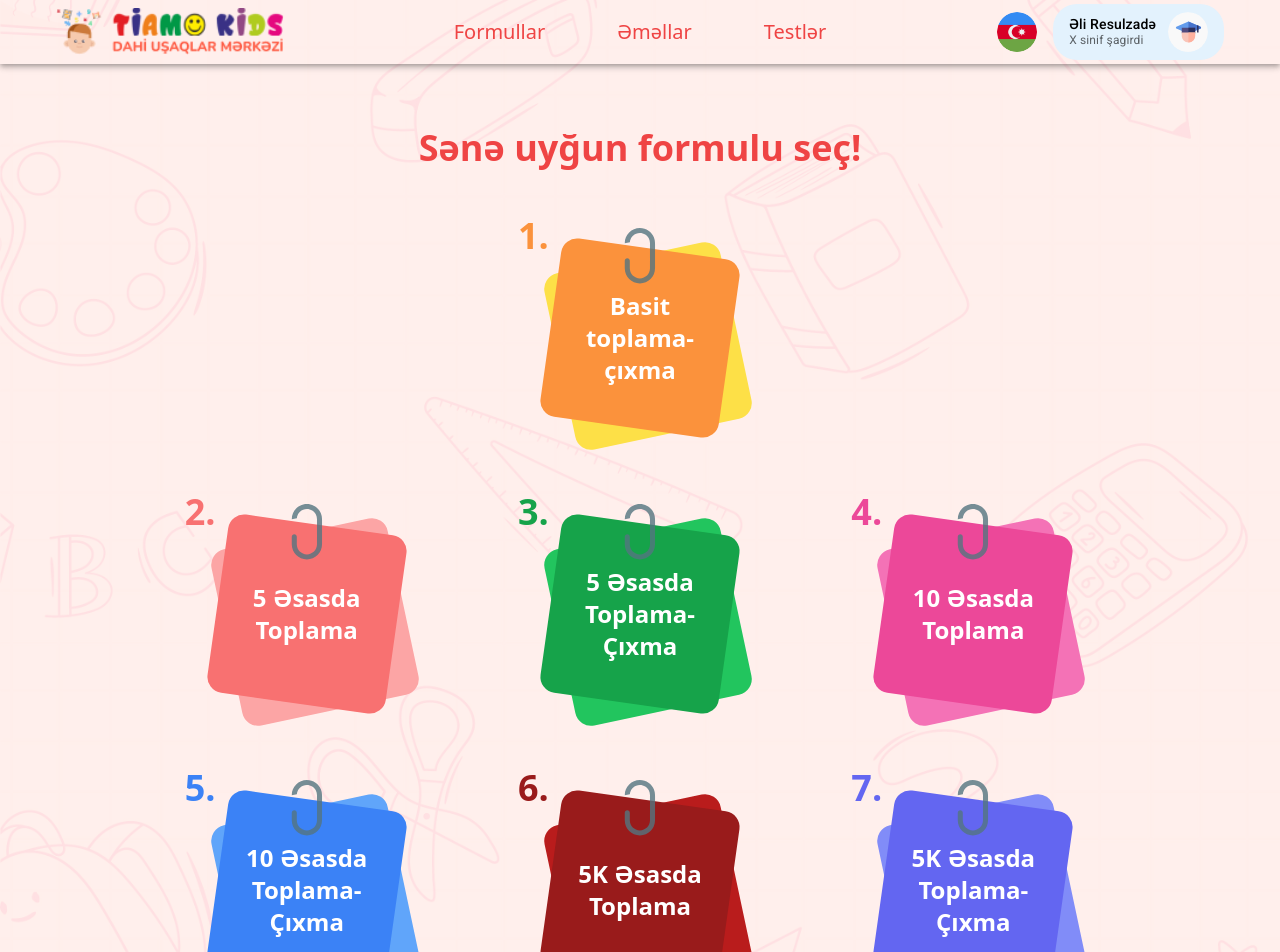
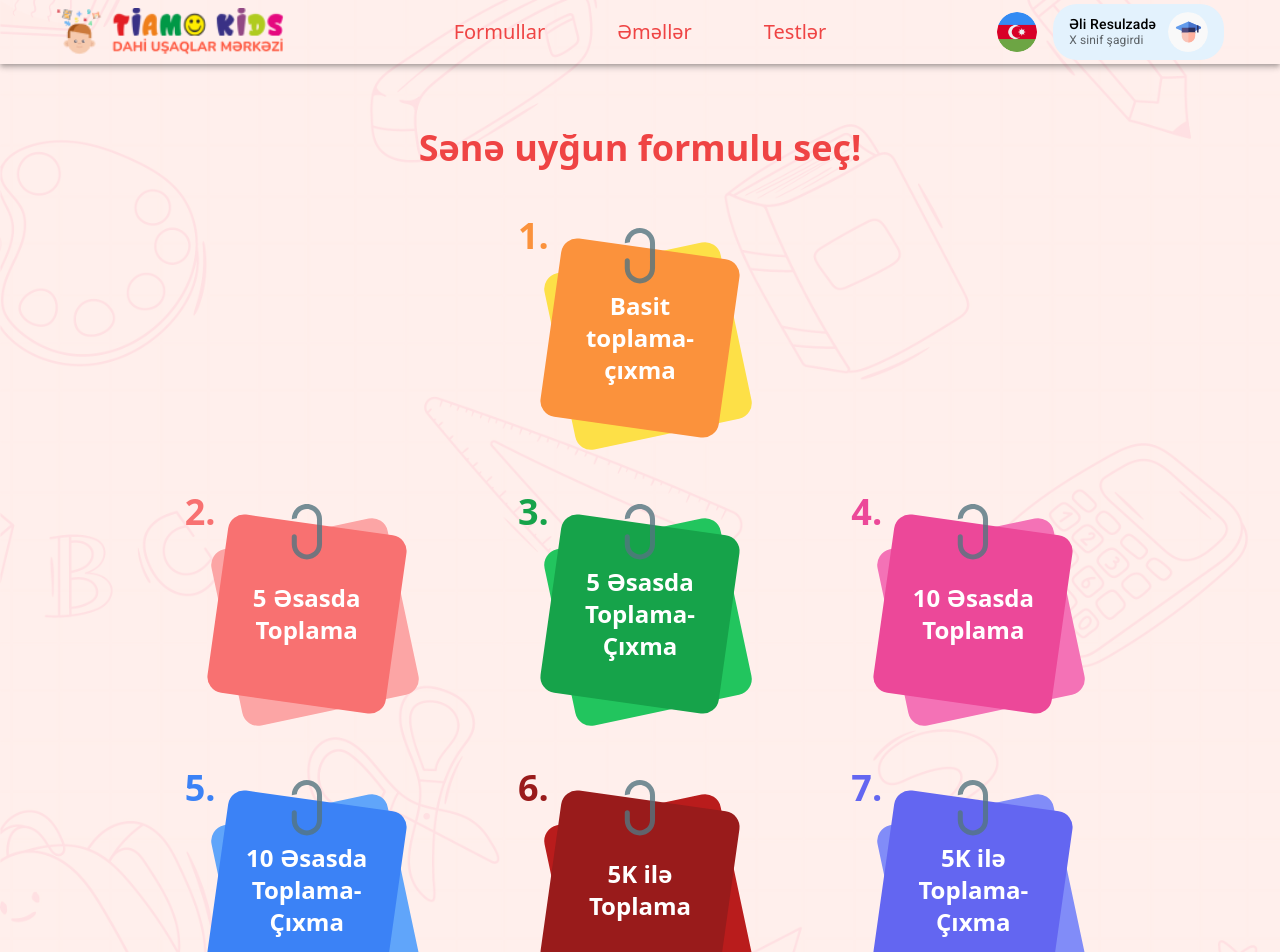
Before and after one commit to javadsalman/arithmetic-frontend-student, a React (Vite) app: page /formules in a window 1280 px wide. Shown: the top 952 px of the page. Built offline with nearby package versions, Linux system fonts and the light colour scheme.

Commit message:
refactoring

```diff
--- a/src/HOC/Layout/Header.tsx
+++ b/src/HOC/Layout/Header.tsx
@@ -92,7 +92,7 @@ const Header = ({ onOpenSidebar }: HeaderProps) => {
                             to="/actions"
                             className="text-red-500 transition-all duration-200 ease-in-out hover:text-red-700 px-3 py-2 text-xl font-medium"
                         >
-                            <Lang>Əməllar</Lang>
+                            <Lang>Əməllər</Lang>
                         </Link>
                         <Link
                             to="/tests"
--- a/src/HOC/Layout/Lang.tsx
+++ b/src/HOC/Layout/Lang.tsx
@@ -4,7 +4,7 @@ import { getTranslationWithContent, LangContent } from "../Translation.tsx/Trans
 const content: LangContent = {
     'az': {
         'Formullar': 'Formullar',
-        'Əməllar': 'İşlemler',
+        'Əməllər': 'İşlemler',
         'Testlər': 'Testler',
         'sinif şagirdi': 'sınıf öğrencisi',
         'Profil': 'Profil',
@@ -15,7 +15,7 @@ const content: LangContent = {
     'en': {
 
         'Formullar': 'Formulas',
-        'Əməllar': 'Operations',
+        'Əməllər': 'Operations',
         'Testlər': 'Tests',
         'sinif şagirdi': 'Class Student',
         'Profil': 'Profile',
@@ -25,7 +25,7 @@ const content: LangContent = {
     },
     'ru': {
         'Formullar': 'Формулы',
-        'Əməllar': 'Операции',
+        'Əməllər': 'Операции',
         'Testlər': 'Тесты',
         'sinif şagirdi': 'ученик класса',
         'Profil': 'Профиль',
@@ -35,7 +35,7 @@ const content: LangContent = {
     },
     'tr': {
         'Formullar': 'Formüller',
-        'Əməllar': 'İşlemler',
+        'Əməllər': 'İşlemler',
         'Testlər': 'Testler',
         'sinif şagirdi': 'sınıf öğrencisi',
         'Profil': 'Profil',
@@ -45,7 +45,7 @@ const content: LangContent = {
     },
     'pl': {
         'Formullar': 'Formuły',
-        'Əməllar': 'Operacje',
+        'Əməllər': 'Operacje',
         'Testlər': 'Testy',
         'sinif şagirdi': 'uczeń klasy',
         'Profil': 'Profil',
@@ -55,7 +55,7 @@ const content: LangContent = {
     },
     'kz': {
         'Formullar': 'Формулалар',
-        'Əməllar': 'Операциялар',
+        'Əməllər': 'Операциялар',
         'Testlər': 'Тесттер',
         'sinif şagirdi': 'сынып оқушысы',
         'Profil': 'Профиль',
--- a/src/HOC/Layout/Sidebar.tsx
+++ b/src/HOC/Layout/Sidebar.tsx
@@ -104,7 +104,7 @@ const Sidebar = ({ open, onClose }: SidebarProps) => {
                             }}>
                                 <CalculateIcon />
                                 <Typography variant="body1">
-                                    <Lang>Əməllar</Lang>
+                                    <Lang>Əməllər</Lang>
                                 </Typography>
                             </MenuItem>
                         </Link>
--- a/src/components/Game/GameScreen.tsx
+++ b/src/components/Game/GameScreen.tsx
@@ -1,6 +1,5 @@
 import { useEffect, useState, useMemo, useRef } from "react";
 import { tv } from "tailwind-variants";
-import { AnimatePresence, motion } from "framer-motion";
 import { useGameplayStore } from "../../stores/gameplayStore";
 import { useGameStore } from "../../stores/gameStore";
 import { playNumberSound, stopCurrentSound } from "../../stores/soundStore";
@@ -118,8 +117,9 @@ const GameScreen = ({onComplete, onInputComplete, flipped, singleQuestion, rando
     const [secondCurrentItem, setSecondCurrentItem] = useState<CalcItem|null>(null);
     const [counter, setCounter] = useState<number>(0);
     const { currentUserAnswer, secondUserAnswer, setCurrentUserAnswer, setSecondUserAnswer, answerCurrentRound, timestamp } = useGameplayStore();
-    const { betweenDuration, answerDuration, enterAnimationDuration, exitAnimationDuration } = useGameStore();
+    const { betweenDuration, answerDuration } = useGameStore();
     const { language } = useLanguageStore();
+    const numberWrapperRef = useRef<HTMLDivElement>(null);
     const displayString = useMemo(() => {
         if (currentItem && secondCurrentItem) {
             return `${currentItem.text} | ${secondCurrentItem.text}`;
@@ -149,7 +149,7 @@ const GameScreen = ({onComplete, onInputComplete, flipped, singleQuestion, rando
 
     const numberFontSize = useMemo(() => {
         if (randomPosition || !displayString) {
-            return 'lessThan12';
+            return 'lessThan10';
         }
         const size = getFontSize(displayString);
         return size;
@@ -208,6 +208,17 @@ const GameScreen = ({onComplete, onInputComplete, flipped, singleQuestion, rando
         }
     }, [currentItem, soundNumbers]);
 
+    useEffect(() => {
+        if (numberWrapperRef.current) {
+            numberWrapperRef.current.style.visibility = "hidden";
+            setTimeout(() => {
+                if (numberWrapperRef.current) {
+                    numberWrapperRef.current.style.visibility = "visible";
+                }
+            }, 30);
+        }
+    }, [numberWrapperRef.current]);
+
 
     const displayContent = useMemo(() => {
         if (doubleColumn && displayString) {
@@ -239,13 +250,10 @@ const GameScreen = ({onComplete, onInputComplete, flipped, singleQuestion, rando
     return (
         <div className={gameScreenVariants({show: true})}>
             <div className="flex flex-col h-full w-full relative">
-                <AnimatePresence>
-                    <motion.div
+                    <div
                         key={counter}
-                        initial={{opacity: 0, scale: 0, left: `${positions[0]}%`, top: `${positions[1]}%`, rotate: `${rotate}deg`}}
-                        animate={{opacity: 1, scale: 1, left: `${positions[0]}%`, top: `${positions[1]}%`, rotate: `${rotate}deg`}}
-                        exit={{opacity: 0, scale: 0, left: `${positions[0]}%`, top: `${positions[1]}%`, rotate: `${rotate}deg`}}
-                        transition={{duration: enterAnimationDuration, exit: {duration: exitAnimationDuration}, ease: "easeInOut"}}
+                        ref={numberWrapperRef}
+                        style={{left: `${positions[0]}%`, top: `${positions[1]}%`, rotate: `${rotate}deg`}}
                         className="absolute -translate-x-1/2 -translate-y-1/2"
                     >
                         <div key={counter} ref={numberRef} className={numberVariants({size: numberFontSize, doubleQuestion: true})}>
@@ -274,9 +282,7 @@ const GameScreen = ({onComplete, onInputComplete, flipped, singleQuestion, rando
                                 </div>
                             )}
                         </div>
-                    </motion.div>
-                </AnimatePresence>
-
+                    </div>
             </div>
         </div>
     )
--- a/src/components/Game/MiniForm.tsx
+++ b/src/components/Game/MiniForm.tsx
@@ -139,7 +139,7 @@ function MiniForm() {
                                     <TextField
                                         {...field}
                                         fullWidth
-                                        label={langContent[language]!['Rəqəm sayı']}
+                                        label={<span className="font-bold">{langContent[language]!['Rəqəm sayı']}</span>}
                                         type="number"
                                         value={field.value}
                                         onChange={field.onChange}
@@ -167,7 +167,7 @@ function MiniForm() {
                                     <TextField
                                         {...field}
                                         fullWidth
-                                        label={langContent[language]!['İkinci rəqəm sayı']}
+                                        label={<span className="font-bold">{langContent[language]!['İkinci rəqəm sayı']}</span>}
                                         type="number"
                                         value={field.value}
                                         onChange={field.onChange}
@@ -188,12 +188,11 @@ function MiniForm() {
                                     <TextField
                                         {...field}
                                         fullWidth
-                                        label={langContent[language]!['Ədəd sayı']}
+                                        label={<span className="font-bold">{langContent[language]!['Ədəd sayı']}</span>}
                                         type="number"
                                         value={field.value}
                                         onChange={field.onChange}
                                         onKeyDown={onEnterPress}
-
                                     />
                                 )}
                             />
@@ -209,7 +208,7 @@ function MiniForm() {
                                     <TextField
                                         {...field}
                                         fullWidth
-                                        label={langContent[language]!['Oyun sayı']}
+                                        label={<span className="font-bold">{langContent[language]!['Oyun sayı']}</span>}
                                         type="number"
                                         value={field.value}
                                         onChange={field.onChange}
@@ -230,7 +229,7 @@ function MiniForm() {
                                     <TextField
                                         {...field}
                                         fullWidth
-                                        label={langContent[language]!['Cavab üçün saniyə']}
+                                        label={<span className="font-bold">{langContent[language]!['Cavab üçün saniyə']}</span>}
                                         value={field.value}
                                         onChange={field.onChange}
                                         onKeyDown={onEnterPress}
@@ -250,7 +249,7 @@ function MiniForm() {
                                 <TextField
                                     {...field}
                                     fullWidth
-                                    label={langContent[language]!['Ədədlərarası saniyə']}
+                                    label={<span className="font-bold">{langContent[language]!['Ədədlərarası saniyə']}</span>}
                                     value={field.value}
                                     onChange={field.onChange}
                                     onKeyDown={onEnterPress}
--- a/src/pages/formules/Lang.tsx
+++ b/src/pages/formules/Lang.tsx
@@ -9,8 +9,8 @@ export const content: LangContent = {
         '5 Əsasda Toplama-Çıxma': '5 Əsasda Toplama-Çıxma',
         '10 Əsasda Toplama': '10 Əsasda Toplama',
         '10 Əsasda Toplama-Çıxma': '10 Əsasda Toplama-Çıxma',
-        '5K Əsasda Toplama': '5K Əsasda Toplama',
-        '5K Əsasda Toplama-Çıxma': '5K Əsasda Toplama-Çıxma',
+        '5k ilə Toplama': '5K ilə Toplama',
+        '5k ilə Toplama-Çıxma': '5K ilə Toplama-Çıxma',
         'Qarışıq Toplama-Çıxma': 'Qarışıq Toplama-Çıxma',
     },
     'en': {
@@ -20,8 +20,8 @@ export const content: LangContent = {
         '5 Əsasda Toplama-Çıxma': 'Addition-Subtraction based on 5',
         '10 Əsasda Toplama': 'Addition based on 10',
         '10 Əsasda Toplama-Çıxma': 'Addition-Subtraction based on 10',
-        '5K Əsasda Toplama': 'Addition based on 5K',
-        '5K Əsasda Toplama-Çıxma': 'Addition-Subtraction based on 5K',
+        '5k ilə Toplama': 'Addition with 5k',
+        '5k ilə Toplama-Çıxma': 'Addition-Subtraction with 5k',
         'Qarışıq Toplama-Çıxma': 'Mixed Addition-Subtraction',
     },
 
@@ -32,8 +32,8 @@ export const content: LangContent = {
         '5 Əsasda Toplama-Çıxma': 'Сложение-вычитание на основе 5',
         '10 Əsasda Toplama': 'Сложение на основе 10',
         '10 Əsasda Toplama-Çıxma': 'Сложение-вычитание на основе 10',
-        '5K Əsasda Toplama': 'Сложение на основе 5K',
-        '5K Əsasda Toplama-Çıxma': 'Сложение-вычитание на основе 5K',
+        '5k ilə Toplama': 'Сложение с 5K',
+        '5k ilə Toplama-Çıxma': 'Сложение-вычитание с 5K',
         'Qarışıq Toplama-Çıxma': 'Смешанное Сложение-Вычитание',
     },
     'tr': {
@@ -43,8 +43,8 @@ export const content: LangContent = {
         '5 Əsasda Toplama-Çıxma': '5 Temelinde Toplama-Çıkarma',
         '10 Əsasda Toplama': '10 Temelinde Toplama',
         '10 Əsasda Toplama-Çıxma': '10 Temelinde Toplama-Çıkarma',
-        '5K Əsasda Toplama': '5K Temelinde Toplama',
-        '5K Əsasda Toplama-Çıxma': '5K Temelinde Toplama-Çıkarma',
+        '5k ilə Toplama': '5K ile Toplama',
+        '5k ilə Toplama-Çıxma': '5K ile Toplama-Çıkarma',
         'Qarışıq Toplama-Çıxma': 'Karışık Toplama-Çıkarma',
     },
 
@@ -55,8 +55,8 @@ export const content: LangContent = {
         '5 Əsasda Toplama-Çıxma': 'Dodawanie-odejmowanie na podstawie 5',
         '10 Əsasda Toplama': 'Dodawanie na podstawie 10',
         '10 Əsasda Toplama-Çıxma': 'Dodawanie-odejmowanie na podstawie 10',
-        '5K Əsasda Toplama': 'Dodawanie na podstawie 5K',
-        '5K Əsasda Toplama-Çıxma': 'Dodawanie-odejmowanie na podstawie 5K',
+        '5k ilə Toplama': 'Dodawanie z 5K',
+        '5k ilə Toplama-Çıxma': 'Dodawanie-odejmowanie z 5K',
         'Qarışıq Toplama-Çıxma': 'Mieszane Dodawanie-Odejmowanie',
     },
     'kz': {
@@ -66,8 +66,8 @@ export const content: LangContent = {
         '5 Əsasda Toplama-Çıxma': '5 негізінде қосу-азайту',
         '10 Əsasda Toplama': '10 негізінде қосу',
         '10 Əsasda Toplama-Çıxma': '10 негізінде қосу-азайту',
-        '5K Əsasda Toplama': '5K негізінде қосу',
-        '5K Əsasda Toplama-Çıxma': '5K негізінде қосу-азайту',
+        '5k ilə Toplama': '5K мен қосу',
+        '5k ilə Toplama-Çıxma': '5K мен қосу-азайту',
         'Qarışıq Toplama-Çıxma': 'Аралас Қосу-Азайту',
     },
 }
--- a/src/pages/formules/constants.ts
+++ b/src/pages/formules/constants.ts
@@ -12,8 +12,8 @@ export const FORMULE_TITLES: Record<FormuleMode, string> = {
     '5-add-sub': "5 Əsasda Toplama-Çıxma",
     '10-add': "10 Əsasda Toplama",
     '10-add-sub': "10 Əsasda Toplama-Çıxma",
-    '5k-add': "5K Əsasda Toplama",
-    '5k-add-sub': "5K Əsasda Toplama-Çıxma",
+    '5k-add': "5k ilə Toplama",
+    '5k-add-sub': "5k ilə Toplama-Çıxma",
     'mixed-add-sub': "Qarışıq Toplama-Çıxma"
 }
 
--- a/src/pages/steps/components/TimeStep.tsx
+++ b/src/pages/steps/components/TimeStep.tsx
@@ -1,5 +1,5 @@
 import { useState, useEffect, useMemo } from 'react';
-import { TextField, Button, FormControlLabel, Switch } from '@mui/material';
+import { TextField, Button } from '@mui/material';
 import { useNavigate, useParams, useSearchParams } from 'react-router';
 import { loadNewGameParams, useGameStore } from '../../../stores/gameStore';
 import { generateQueryString } from '../../../stores/gameStore';
@@ -19,12 +19,8 @@ function TimeStep() {
     const {
         betweenDuration,
         answerDuration,
-        enterAnimationDuration,
-        exitAnimationDuration,
         setBetweenDuration,
         setAnswerDuration,
-        setEnterAnimationDuration,
-        setExitAnimationDuration,
     } = useGameStore();
 
     const isSingleQuestion = useMemo(() => gameType === 'actions' && ACTIONS_FEATURES[gameMode as ActionMode].singleQuestion, [gameType, gameMode]);
@@ -34,9 +30,6 @@ function TimeStep() {
     const [formData, setFormData] = useState({
         betweenDuration: String(betweenDuration),
         answerDuration: String(answerDuration),
-        enterAnimationDuration: String(enterAnimationDuration),
-        exitAnimationDuration: String(exitAnimationDuration),
-        hasAnimation: enterAnimationDuration > 0 && exitAnimationDuration > 0,
     });
 
 
@@ -45,11 +38,8 @@ function TimeStep() {
         setFormData({
             betweenDuration: String(betweenDuration),
             answerDuration: String(answerDuration),
-            enterAnimationDuration: String(enterAnimationDuration),
-            exitAnimationDuration: String(exitAnimationDuration),
-            hasAnimation: enterAnimationDuration > 0 && exitAnimationDuration > 0,
         });
-    }, [betweenDuration, answerDuration, enterAnimationDuration, exitAnimationDuration]);
+    }, [betweenDuration, answerDuration]);
 
     const handleChange = (field: string) => (event: React.ChangeEvent<HTMLInputElement>) => {
         const value = event.target.value;
@@ -67,16 +57,6 @@ function TimeStep() {
                 break;
             case 'answerDuration':
                 setAnswerDuration(Number(value));
-                break;
-            case 'enterAnimationDuration':
-                setEnterAnimationDuration(Number(value));
-                break;
-            case 'exitAnimationDuration':
-                setExitAnimationDuration(Number(value));
-                break;
-            case 'hasAnimation':
-                setEnterAnimationDuration(formData.hasAnimation ? 0 : 0.2);
-                setExitAnimationDuration(formData.hasAnimation ? 0 : 0.05);
                 break;
         }
     };
@@ -141,42 +121,6 @@ function TimeStep() {
 
                     />
                 </div>
-                <div className='mb-4'>
-                    <FormControlLabel
-                        control={
-                            <Switch
-                                checked={formData.hasAnimation}
-                                onChange={(e) => handleChange('hasAnimation')(e)}
-                                color="primary"
-                            />
-
-
-                        }
-                        label={langContent[language]!['Animasiya olsun']}
-                    />
-                </div>
-                {/* <div>
-                    <TextField
-                        fullWidth
-                        label={langContent[language]!['Giriş animasiyası saniyə']}
-                        value={formData.enterAnimationDuration}
-                        onChange={handleChange('enterAnimationDuration')}
-                        variant="outlined"
-                        inputProps={{ min: 1 }}
-
-                    />
-                </div>
-                <div>
-                    <TextField
-                        fullWidth
-                        label={langContent[language]!['Çıxış animasiyası saniyə']}
-                        value={formData.exitAnimationDuration}
-                        onChange={handleChange('exitAnimationDuration')}
-                        variant="outlined"
-                        inputProps={{ min: 1 }}
-
-                    />
-                </div> */}
 
                 <div className="pt-4 space-y-3">
                     <Button
--- a/src/stores/gameStore.tsx
+++ b/src/stores/gameStore.tsx
@@ -12,8 +12,6 @@ interface GameState {
     gameCount: number;
     betweenDuration: number;
     answerDuration: number;
-    enterAnimationDuration: number;
-    exitAnimationDuration: number;
     gameType: "formules" | "actions"| null;
     gameMode: FormuleMode|ActionMode|null;
     setDigitCount: (count: number) => void;
@@ -26,8 +24,6 @@ interface GameState {
     resetStore: () => void;
     setGameType: (gameType: "formules" | "actions") => void;
     setGameMode: (gameMode: FormuleMode|ActionMode) => void;
-    setEnterAnimationDuration: (time: number) => void;
-    setExitAnimationDuration: (time: number) => void;
 }
 
 
@@ -41,8 +37,6 @@ const initialState = {
     answerDuration: 10,
     gameMode: null,
     gameType: null,
-    enterAnimationDuration: 0,
-    exitAnimationDuration: 0,
 }
 
 
@@ -62,8 +56,6 @@ export const useGameStore = create<GameState>()(
             setAnswerDuration: (time: number) => set({ answerDuration: time }),
             resetStore: () => set(initialState),
             setNewState: (newState: GameState) => set(newState),
-            setEnterAnimationDuration: (time: number) => set({ enterAnimationDuration: time }),
-            setExitAnimationDuration: (time: number) => set({ exitAnimationDuration: time }),
         })),
         {
             name: 'game',
```
Also changed, not shown: src/lib/actinos/generator.ts (+35 -50 lines).
